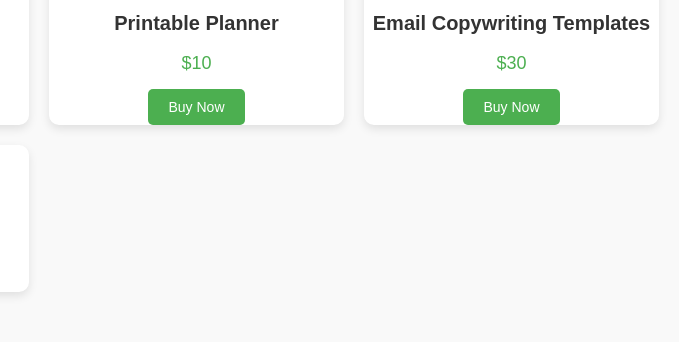
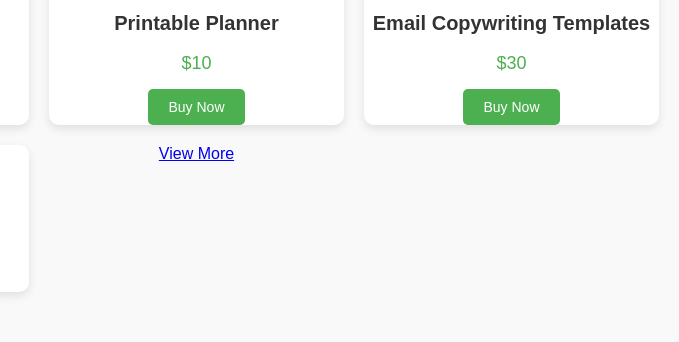
Before and after one commit to Dverse0/dverse, a plain HTML site: page index.html in a window 1280 px wide. Shown: the part 2287-2629 px from the top of the page, 601-1280 px from the left. Drawn offline with nearby package versions, Linux system fonts and the light colour scheme.

Commit message:
Update index.html

```diff
--- a/index.html
+++ b/index.html
@@ -157,6 +157,7 @@
             <p class="price">$15</p>
             <button class="buy-now">Buy Now</button>
         </div>
+        <a href="product.html" class="about-btn">View More </a>
     </div>
 </section>
 
```
